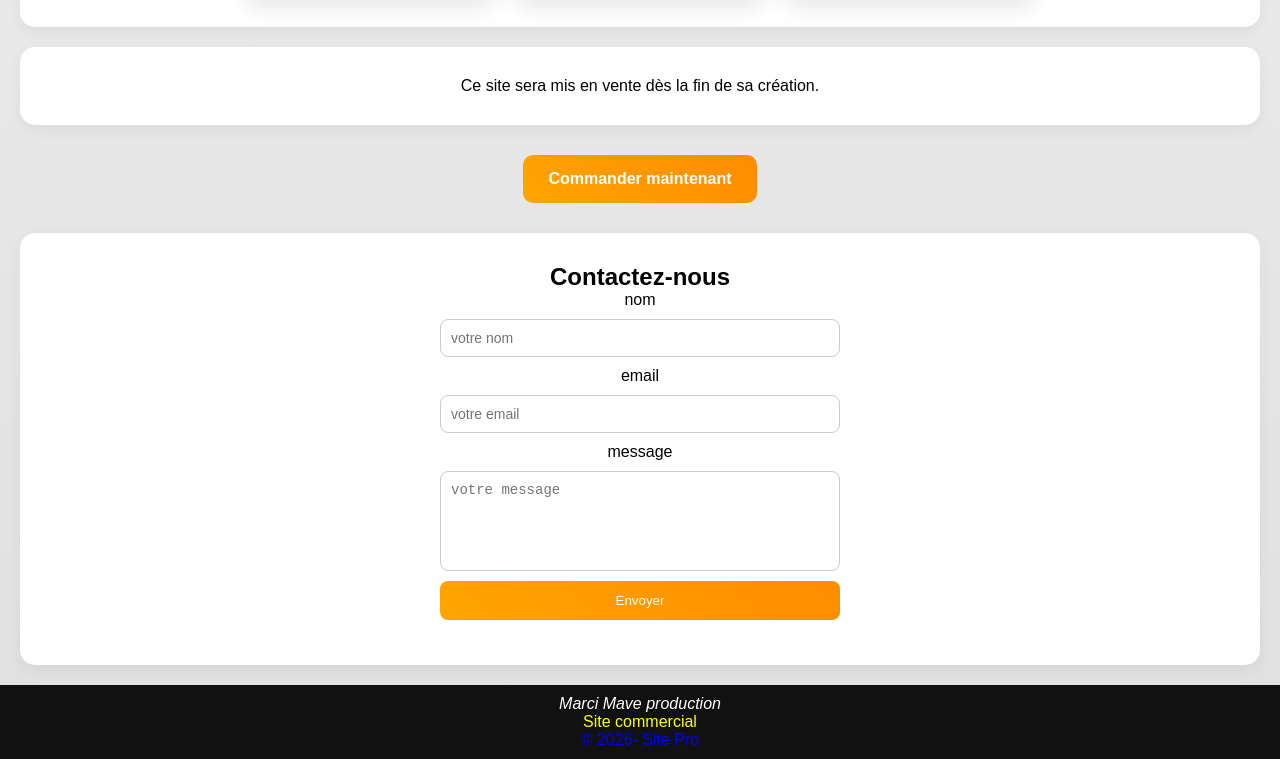
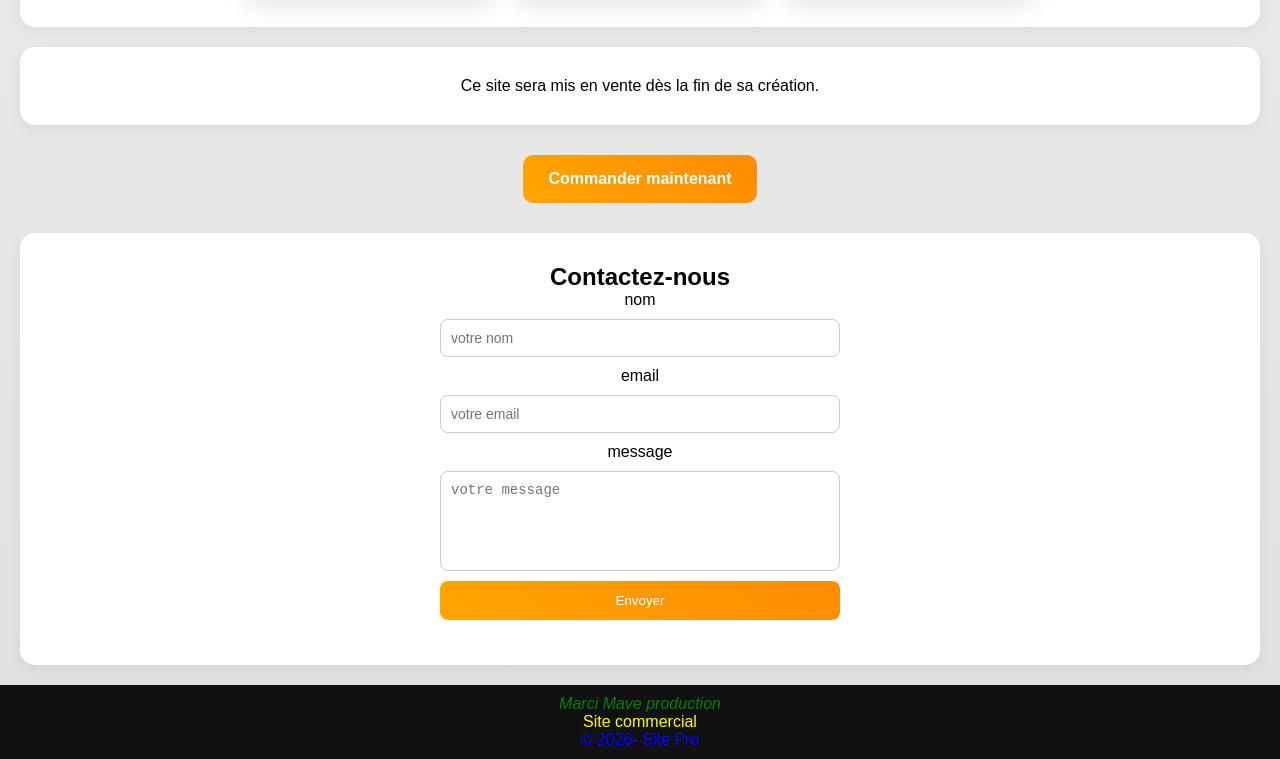
Before and after one commit to Marcimave/Site-pro, a plain HTML site: page index.html in a window 1280 px wide. Shown: the part 1004-1763 px from the top of the page. Drawn offline with Linux system fonts and the light colour scheme.

Commit message:
Update style.css

```diff
--- a/css/style.css
+++ b/css/style.css
@@ -225,7 +225,7 @@ footer {
   }
 }
 
-/ FOOTER */
+/* FOOTER */
 .vert {
   color: green ;
 }
```
